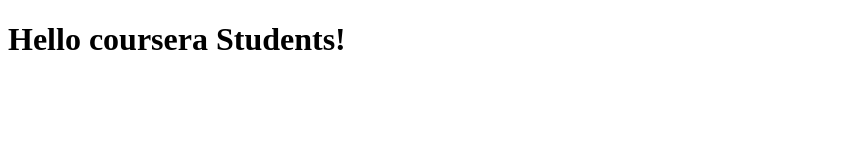
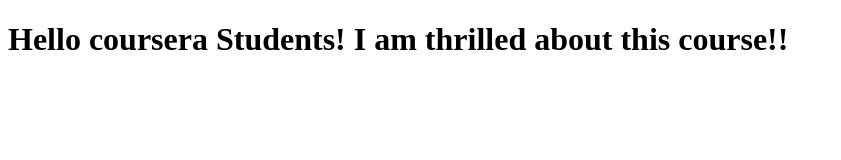
Before and after one commit to Arsjok/Coursera-angular, a plain HTML site: page index.html in a window 1280 px wide. Shown: the whole page, without its empty margins (0-841 px from the left). Drawn offline with Linux system fonts and the light colour scheme.

Commit message:
New version

```diff
--- a/index.html
+++ b/index.html
@@ -5,6 +5,6 @@
         <title>Hello Coursera</title>
     </head>
     <body>
-        <h1>Hello coursera Students!</h1>
+        <h1>Hello coursera Students! I am thrilled about this course!!</h1>
     </body>
 </html>
```
